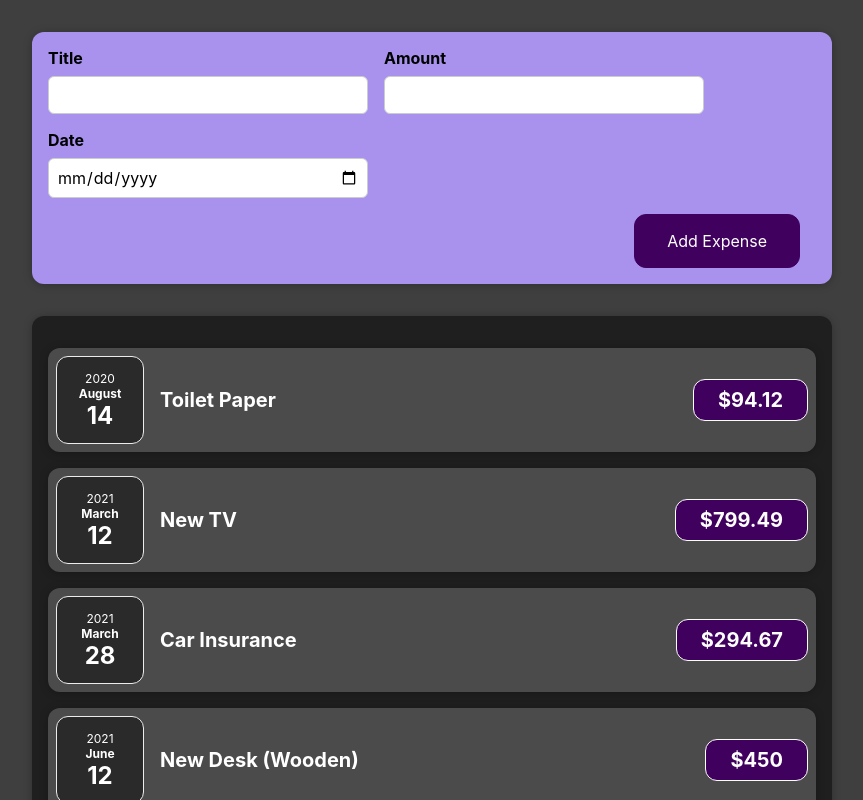
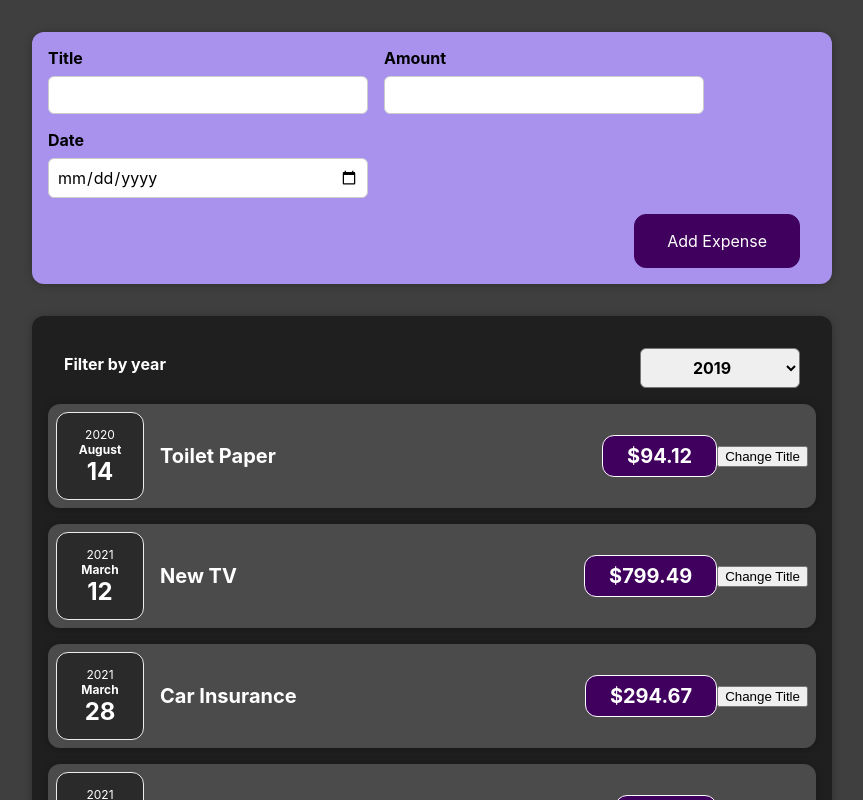
Before and after one commit to JosephAO/react-guide, a React (Create React App) app: page / in a window 1280 px wide. Shown: the top 800 px of the page, without its empty margins (208-1071 px from the left). Built offline with nearby package versions, Linux system fonts and the light colour scheme.

Commit message:
added 'new expense' and 'expense filter components

```diff
--- a/src/App.js
+++ b/src/App.js
@@ -2,9 +2,13 @@ import ExpenseList from "./components/Expense/ExpenseList";
 import NewExpense from "./components/NewExpense/NewExpense";
 import "./App.css";
 function App() {
+	const addNewExpense = (expenseObj) => {
+		console.log(expenseObj);
+	};
+
 	return (
 		<div>
-			<NewExpense />
+			<NewExpense addNewExpense={addNewExpense} />
 			<ExpenseList />
 		</div>
 	);
--- /dev/null
+++ b/src/components/Expense/ExpenseFilter.css
@@ -0,0 +1,24 @@
+.expenses-filter {
+	color: white;
+	padding: 0 1rem;
+}
+
+.expenses-filter__control {
+	display: flex;
+	width: 100%;
+	align-items: center;
+	justify-content: space-between;
+	margin: 1rem 0;
+}
+
+.expenses-filter label {
+	font-weight: bold;
+	margin-bottom: 0.5rem;
+}
+
+.expenses-filter select {
+	font: inherit;
+	padding: 0.5rem 3rem;
+	font-weight: bold;
+	border-radius: 6px;
+}
--- /dev/null
+++ b/src/components/Expense/ExpenseFilter.js
@@ -0,0 +1,36 @@
+import React from "react";
+
+import "./ExpenseFilter.css";
+
+const ExpenseFilter = ({ onYearSelection }) => {
+	const currentYear = new Date().getFullYear();
+
+	const yearList = () => {
+		let list = [];
+		for (let i = 2019; i <= currentYear; i++) {
+			list.push(
+				<option key={i} value={i}>
+					{i}
+				</option>
+			);
+		}
+		return list;
+	};
+
+	return (
+		<div className="expenses-filter">
+			<div className="expenses-filter__control">
+				<label>Filter by year</label>
+				<select onChange={onYearSelection}>
+					{yearList()}
+					{/* <option value="2022">2022</option>
+					<option value="2021">2021</option>
+					<option value="2020">2020</option>
+					<option value="2019">2019</option> */}
+				</select>
+			</div>
+		</div>
+	);
+};
+
+export default ExpenseFilter;
--- a/src/components/Expense/ExpenseItem.js
+++ b/src/components/Expense/ExpenseItem.js
@@ -1,15 +1,26 @@
 import "./ExpenseItem.css";
 import ExpenseDate from "./ExpenseDate";
 import Card from "../wrappers/Card";
+import React, { useState } from "react";
 
-export default function ExpenseItem({ date, title, amount }) {
+const ExpenseItem = ({ title, date, amount }) => {
+	const [myTitle, setMyTitle] = useState(title);
+
+	const changeTitleHandler = () => {
+		setMyTitle("Updated");
+		console.log(`${myTitle} clicked`);
+	};
+
 	return (
 		<Card className="expense-item">
 			<ExpenseDate date={date} />
 			<div className="expense-item__description">
-				<h2>{title}</h2>
+				<h2>{myTitle}</h2>
 				<div className="expense-item__price">${amount}</div>
 			</div>
+			<button onClick={changeTitleHandler}>Change Title</button>
 		</Card>
 	);
-}
+};
+
+export default ExpenseItem;
--- a/src/components/Expense/ExpenseList.js
+++ b/src/components/Expense/ExpenseList.js
@@ -1,6 +1,7 @@
 import React from "react";
 import ExpenseItem from "./ExpenseItem";
 import Card from "../wrappers/Card";
+import ExpenseFilter from "./ExpenseFilter";
 
 import "./ExpenseList.css";
 
@@ -38,8 +39,14 @@ export default function ExpenseList() {
 			amount: 1710.34
 		}
 	];
+
+	const selectYearHandler = (e) => {
+		console.log(e.target.value);
+	};
+
 	return (
 		<Card className="expenseList">
+			<ExpenseFilter onYearSelection={selectYearHandler} />
 			{expenseList.map((item) => {
 				return (
 					<ExpenseItem key={item.id} date={item.date} amount={item.amount} title={item.title} />
--- a/src/components/NewExpense/ExpenseForm.js
+++ b/src/components/NewExpense/ExpenseForm.js
@@ -1,21 +1,58 @@
-import React from "react";
+import React, { useState } from "react";
+
 import "./ExpenseForm.css";
 
-const ExpenseForm = () => {
+const ExpenseForm = ({ onSaveNewEntry }) => {
+	const [input, setInput] = useState({
+		title: "",
+		amount: "",
+		date: ""
+	});
+
+	const setTitleHandler = (e) =>
+		setInput((prevState) => {
+			return { ...prevState, title: e.target.value };
+		});
+
+	const setAmountHandler = (e) =>
+		setInput((prevState) => {
+			return { ...prevState, amount: e.target.value };
+		});
+
+	const setDateHandler = (e) =>
+		setInput((prevState) => {
+			return { ...prevState, date: new Date(e.target.value) };
+		});
+
 	return (
-		<form>
+		<form
+			onSubmit={(e) => {
+				e.preventDefault();
+				onSaveNewEntry(input);
+				setInput({ title: "", amount: "", date: "" });
+			}}>
 			<div className="new-expense__controls">
 				<div className="new-expense__control">
 					<label>Title</label>
-					<input type="text"></input>
+					<input type="text" value={input.title} onChange={setTitleHandler}></input>
 				</div>
 				<div className="new-expense__control">
 					<label>Amount</label>
-					<input type="number" min={0.01} step={0.01}></input>
+					<input
+						type="number"
+						min={0.01}
+						step={0.01}
+						value={input.amount}
+						onChange={setAmountHandler}></input>
 				</div>
 				<div className="new-expense__control">
 					<label>Date</label>
-					<input type="date" min="2019-01-01" max={new Date().toLocaleDateString("en-CA")}></input>
+					<input
+						type="date"
+						min="2019-01-01"
+						max={new Date().toLocaleDateString("en-CA")}
+						value={input.date ? input.date.toLocaleDateString("en-CA") : ""}
+						onChange={setDateHandler}></input>
 				</div>
 			</div>
 
--- a/src/components/NewExpense/NewExpense.js
+++ b/src/components/NewExpense/NewExpense.js
@@ -2,10 +2,17 @@ import React from "react";
 import "./NewExpense.css";
 import ExpenseForm from "./ExpenseForm";
 
-const NewExpense = () => {
+const NewExpense = ({ addNewExpense }) => {
+	const newEntryHandler = (newData) => {
+		const newId = Math.ceil(Math.random() * 10000).toString();
+
+		const expenseData = { ...newData, id: newId };
+		addNewExpense(expenseData);
+	};
+
 	return (
 		<div className="new-expense">
-			<ExpenseForm />
+			<ExpenseForm onSaveNewEntry={newEntryHandler} />
 		</div>
 	);
 };
```
